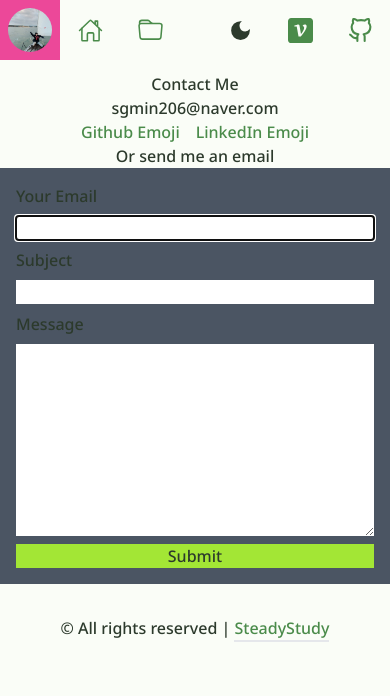
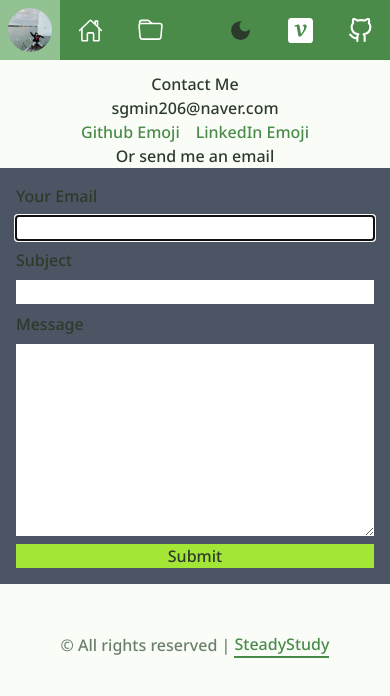
Before and after one commit to Steadystudy/Blog, a Next.js app: page /contact in a window 390 px wide. Shown: the top 696 px of the page. Built offline with nearby package versions, Linux system fonts and the light colour scheme; no server answers.

Commit message:
Style: 모든 컴포넌트에 반응형 css 설정

```diff
--- a/src/app/globals.css
+++ b/src/app/globals.css
@@ -21,7 +21,7 @@
   --base-font-size: 1rem;
 }
 
-[data-theme='dark'] {
+.dark {
   /* 다크 모드 - 퍼플 계열 */
   --background: #0f0a1f;
   --foreground: #e2e2f5;
--- a/src/components/Categories.tsx
+++ b/src/components/Categories.tsx
@@ -7,14 +7,16 @@ interface Props {
 export default function Categories({ categories, onClick, selected }: Props) {
   return (
     <section className="p-4 text-center">
-      <h2>Categories</h2>
-      <ul>
+      <h2 className="text-foreground mb-4 font-medium">Categories</h2>
+      <ul className="space-y-2">
         {categories.map((category) => (
           <li
             key={category}
             onClick={() => onClick(category)}
-            className={`cursor-pointer hover:text-green-400 ${
-              selected === category ? 'text-green-400' : 'black'
+            className={`cursor-pointer transition-colors ${
+              selected === category
+                ? 'text-accent font-medium'
+                : 'text-muted-foreground hover:text-accent'
             }`}
           >
             {category}
--- a/src/components/Footer.tsx
+++ b/src/components/Footer.tsx
@@ -2,11 +2,11 @@ import Link from 'next/link';
 
 export default function Footer() {
   return (
-    <footer className="flex justify-center align-center">
+    <footer className="flex justify-center items-center py-4 text-muted-foreground">
       &copy; All rights reserved |&nbsp;
       <Link
         href="/"
-        className="duration-700 border-b-2 border-green-light hover:bg-green-light hover:transition-all"
+        className="duration-300 border-b-2 border-primary hover:bg-accent/10 hover:transition-all"
       >
         SteadyStudy
       </Link>
--- a/src/components/PostCard.tsx
+++ b/src/components/PostCard.tsx
@@ -12,17 +12,17 @@ export default function PostCard({
 }: Props) {
   return (
     <Link href={`/posts/${path}`}>
-      <article className="relative rounded-md shadow-md bg-yellow-light hover:shadow-2xl">
+      <article className="relative rounded-md shadow-md bg-background hover:shadow-2xl transition-all duration-300 border border-border">
         <time
-          className={`absolute block text-gray-500 top-4 right-4 ${
+          className={`absolute block text-muted-foreground top-4 right-4 ${
             !displayTime && 'hidden'
           } max-md:hidden`}
         >
           {date.toString()}
         </time>
-        <div className="flex flex-col items-center p-4 dark:text-black">
-          <h1 className="w-full text-center truncate">{title}</h1>
-          <p className="w-full text-center truncate">{description}</p>
+        <div className="flex flex-col items-center p-4">
+          <h1 className="w-full text-center truncate text-foreground font-medium">{title}</h1>
+          <p className="w-full text-center truncate text-muted-foreground mt-2">{description}</p>
         </div>
       </article>
     </Link>
--- a/src/components/Sidebar/DarkModeToggleBtn.tsx
+++ b/src/components/Sidebar/DarkModeToggleBtn.tsx
@@ -9,7 +9,7 @@ const DARK = 'dark';
 
 export default function DarkModeToggleBtn() {
   const [mounted, setMounted] = useState(false);
-  const { systemTheme, theme, setTheme } = useTheme();
+  const { systemTheme, theme } = useTheme();
 
   useEffect(() => {
     setMounted(true);
@@ -19,13 +19,11 @@ export default function DarkModeToggleBtn() {
     return null;
   }
 
-  const themeHandler = () => (currentTheme === DARK ? setTheme(LIGHT) : setTheme(DARK));
-
   const currentTheme = theme === 'system' ? systemTheme : theme;
 
   return (
-    <button type="button" onClick={mounted && themeHandler}>
+    <div className="w-full h-full flex items-center justify-center text-foreground hover:text-primary">
       {currentTheme === DARK ? <MdSunny /> : <MdDarkMode />}
-    </button>
+    </div>
   );
 }
--- a/src/components/Sidebar/MenuBox.tsx
+++ b/src/components/Sidebar/MenuBox.tsx
@@ -1,13 +1,15 @@
 type Props = {
   children: React.ReactNode;
   border?: boolean;
+  onClick?: () => void;
 };
 
-export default function MenuBox({ children, border }: Props) {
+export default function MenuBox({ children, border, onClick }: Props) {
   return (
     <div
-      className={`w-[60px] h-[60px] text-[25px] lg:w-[80px] lg:h-[80px] flex justify-center items-center p-2 hover:bg-pink-500 hover:text-white lg:text-[30px]
-        ${border && 'border-b-4  border-pink-500 lg:border-r-4 lg:border-b-0'}
+      onClick={onClick}
+      className={`w-[60px] h-[60px] text-[25px] lg:w-[80px] lg:h-[80px] flex justify-center items-center p-2 hover:bg-accent text-white lg:text-[30px] cursor-pointer
+        ${border && 'border-b-4  border-pink-300 lg:border-r-4 lg:border-b-0'}
       `}
     >
       {children}
--- a/src/components/Sidebar/index.tsx
+++ b/src/components/Sidebar/index.tsx
@@ -11,6 +11,7 @@ import { BsFolder } from 'react-icons/bs';
 import { SiVelog } from 'react-icons/si';
 import { FaFolderOpen } from 'react-icons/fa';
 import DarkModeToggleBtn from './DarkModeToggleBtn';
+import { useTheme } from 'next-themes';
 
 const menu = [
   {
@@ -43,13 +44,18 @@ const menu = [
 
 export default function Sidebar() {
   const pathname = usePathname();
+  const { theme, setTheme } = useTheme();
+
+  const toggleTheme = () => {
+    setTheme(theme === 'dark' ? 'light' : 'dark');
+  };
 
   return (
-    <section className="flex justify-between w-full bg-blue-hot lg:flex-col lg:h-full fixed lg:left-0 lg:w-[80px] z-10">
-      <ul className="flex lg:flex-col">
+    <section className="flex justify-between w-full bg-primary  lg:flex-col lg:h-full fixed lg:left-0 lg:w-[80px] z-10">
+      <ul className="flex text-white lg:flex-col">
         {menu.map(({ href, clickIcon, icon, name }, idx) => (
-          <li key={name + idx}>
-            <Link key={href} href={href} aria-label={name}>
+          <li key={name}>
+            <Link href={href}>
               <MenuBox border={pathname === href}>{pathname === href ? clickIcon : icon}</MenuBox>
             </Link>
           </li>
@@ -57,7 +63,7 @@ export default function Sidebar() {
       </ul>
       <ul className="flex lg:flex-col">
         <li>
-          <MenuBox>
+          <MenuBox onClick={toggleTheme}>
             <DarkModeToggleBtn />
           </MenuBox>
         </li>
--- a/tailwind.config.js
+++ b/tailwind.config.js
@@ -1,6 +1,6 @@
 /** @type {import('tailwindcss').Config} */
 module.exports = {
-  darkMode: ['class', '[data-theme="dark"]'],
+  darkMode: 'class',
   content: ['./src/**/*.{ts,tsx}'],
   theme: {
     extend: {
```
